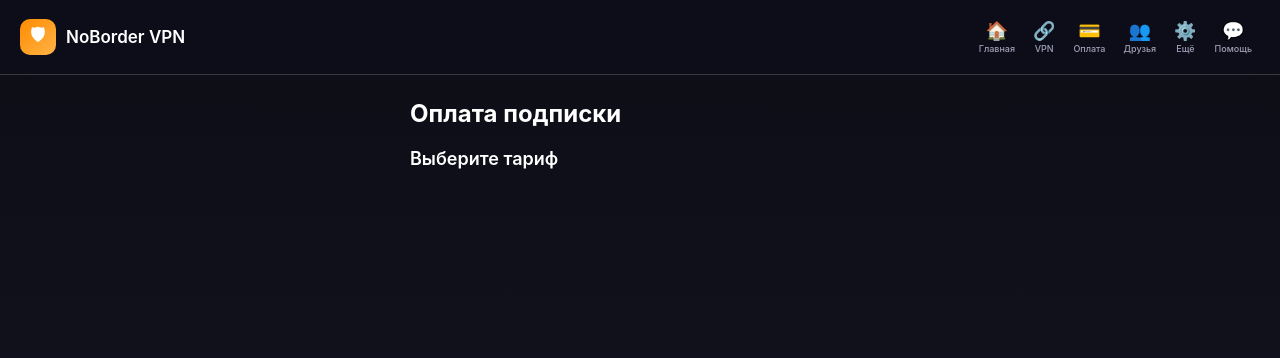
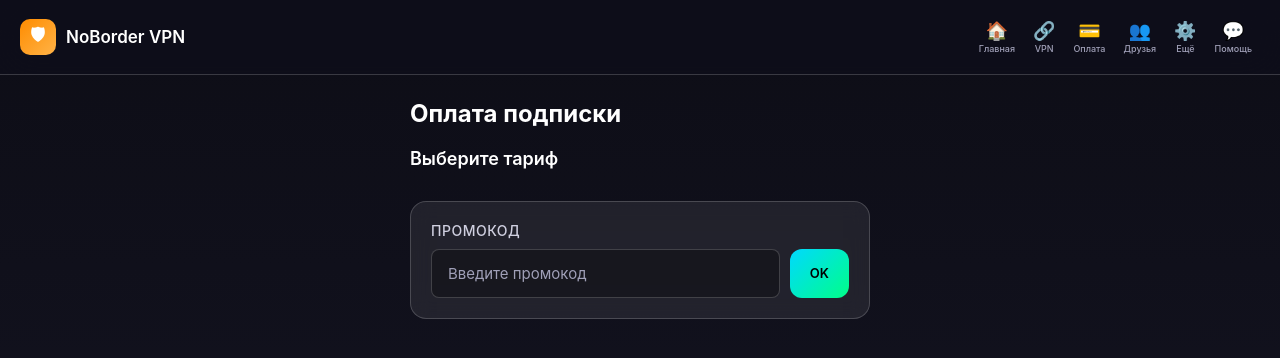
Before and after one commit to Marakoris/VPN_BOT, a FastAPI app: template subscription_api/templates/payment.html in a window 1280 px wide. Shown: the top 358 px of the page. Run offline with FastAPI, Linux system fonts and the light colour scheme; the template is opened without the code that fills it, so the values that code supplies are empty; parts of the project's set-up code (start-up, migrations or seed data) failed here and were passed over.

Commit message:
[Dashboard] Add promo code input and autopay toggle to payment page
Promo code field calls existing /api/v1/promo/apply endpoint.
Autopay disable button with confirmation calls new /api/v1/autopay/disable.

Co-Authored-By: Claude Opus 4.6 <noreply@anthropic.com>

```diff
--- a/subscription_api/templates/payment.html
+++ b/subscription_api/templates/payment.html
@@ -92,6 +92,58 @@
     </template>
 </div>
 
+<!-- Promo Code -->
+<div class="card" x-data="{ code: '', loading: false }">
+    <div class="card-title" style="margin-bottom:10px">Промокод</div>
+    <div style="display:flex;gap:10px">
+        <input type="text" class="form-input" placeholder="Введите промокод"
+               x-model="code" style="flex:1">
+        <button class="btn btn-primary btn-sm" style="width:auto;padding:14px 20px"
+                :disabled="loading || !code"
+                @click="
+                    loading = true;
+                    fetch('/api/v1/promo/apply', {
+                        method: 'POST',
+                        headers: {'Content-Type': 'application/json'},
+                        body: JSON.stringify({code: code})
+                    })
+                    .then(r => r.json())
+                    .then(d => { loading = false; if(d.success) { showToast(d.message); setTimeout(() => location.reload(), 1500); } else showToast(d.error, true); })
+                    .catch(() => { loading = false; showToast('Ошибка', true); })
+                ">
+            <span x-show="!loading">OK</span>
+            <span x-show="loading">...</span>
+        </button>
+    </div>
+</div>
+
+<!-- Autopay -->
+{% if sub.autopay_enabled %}
+<div class="card" x-data="{ loading: false, disabled: false }">
+    <div style="display:flex;justify-content:space-between;align-items:center">
+        <div>
+            <div style="font-weight:500;font-size:15px">Автоплатёж</div>
+            <div style="font-size:13px;color:var(--success);margin-top:2px" x-show="!disabled">Подключён</div>
+            <div style="font-size:13px;color:var(--text-muted);margin-top:2px" x-show="disabled">Отключён</div>
+        </div>
+        <button class="btn btn-danger btn-sm" style="width:auto;padding:10px 16px"
+                x-show="!disabled"
+                :disabled="loading"
+                @click="
+                    if(!confirm('Отключить автоплатёж?')) return;
+                    loading = true;
+                    fetch('/api/v1/autopay/disable', { method: 'POST' })
+                    .then(r => r.json())
+                    .then(d => { loading = false; if(d.success) { disabled = true; showToast(d.message); } else showToast(d.error, true); })
+                    .catch(() => { loading = false; showToast('Ошибка', true); })
+                ">
+            <span x-show="!loading">Отключить</span>
+            <span x-show="loading">...</span>
+        </button>
+    </div>
+</div>
+{% endif %}
+
 <!-- Payment History -->
 {% if payments %}
 <div class="section-header">
```
Also changed, not shown: subscription_api/dashboard/api.py (+11 -1 lines).
